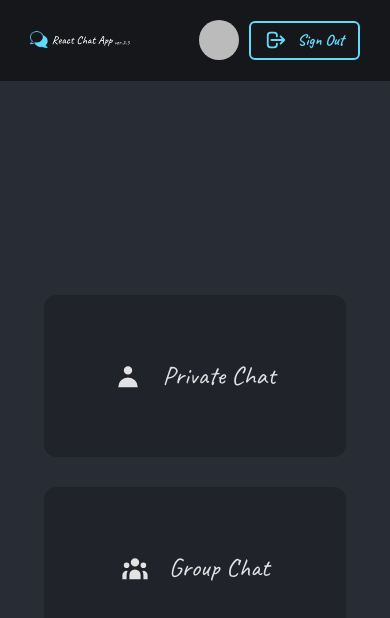
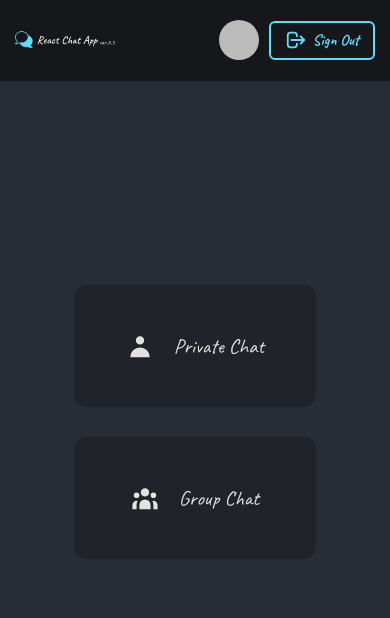
Before and after one commit to shun2218-dev/react-chat-app, a React (Vite) app: page /1/home in a window 390 px wide. Shown: the top 618 px of the page. Built offline with nearby package versions, Linux system fonts and the light colour scheme; no server answers; sample sign-in values are in the browser's storage.

Commit message:
fixed styles3

```diff
--- a/src/App.scss
+++ b/src/App.scss
@@ -4,7 +4,6 @@
   margin: 0 auto;
   padding: 2rem;
   text-align: center;
-  margin-top: 100px;
   height: 100%;
   @media screen and (max-width: 600px) {
     padding: 0.3rem;
--- a/src/components/flashMessage.tsx
+++ b/src/components/flashMessage.tsx
@@ -1,6 +1,7 @@
 import React, { FC } from "react";
 import { Alert, AlertTitle } from "@mui/material";
 import { NavigationState } from "@/types/NavigationState";
+import styles from "@/styles/components/FlashMessage.module.scss";
 
 const FlashMessage: FC<NavigationState> = ({ status, title, text, strong }) => {
   return (
@@ -20,17 +21,21 @@ const FlashMessage: FC<NavigationState> = ({ status, title, text, strong }) => {
         },
         "@media screen and (max-width:600px)": {
           width: "300px",
+          top: "100px",
         },
       }}
     >
       <AlertTitle
         sx={{
           fontFamily: '"Caveat", cursive',
+          "@media screen and (max-width: 600px)": {
+            fontSize: "0.6rem",
+          },
         }}
       >
         {title}
       </AlertTitle>
-      {text}
+      <p className={styles.flashText}>{text}</p>
       {strong && <strong>{strong}</strong>}
     </Alert>
   );
--- a/src/styles/components/Button.module.scss
+++ b/src/styles/components/Button.module.scss
@@ -99,6 +99,7 @@
   font-weight: bold;
   @media screen and (max-width: 600px) {
     font-size: 0.6rem;
+    gap: 5px;
   }
 }
 
--- a/src/styles/components/Card.module.scss
+++ b/src/styles/components/Card.module.scss
@@ -23,4 +23,9 @@
     width: 300px;
     font-size: 1rem;
   }
+  @media screen and (max-width: 400px) {
+    height: 120px;
+    width: 240px;
+    font-size: 0.8rem;
+  }
 }
--- a/src/styles/components/Form.module.scss
+++ b/src/styles/components/Form.module.scss
@@ -1,6 +1,7 @@
 @use "../config//variables" as var;
 
 .form {
+  margin-top: 100px;
   box-sizing: border-box;
   background-color: var.$navy;
   padding: 30px;
--- a/src/styles/components/Header.module.scss
+++ b/src/styles/components/Header.module.scss
@@ -20,7 +20,7 @@
     padding: 20px 40px;
   }
   @media screen and (max-width: 600px) {
-    padding: 18px 30px;
+    padding: 16px 15px;
     min-height: 80.72px;
   }
 }
--- a/src/styles/components/MessageInput.module.scss
+++ b/src/styles/components/MessageInput.module.scss
@@ -27,6 +27,7 @@
   width: 40%;
   height: 20px;
   color: var.$white;
+  padding-bottom: 10px;
   @media screen and (max-width: 1000px) {
     height: 10px;
   }
--- a/src/styles/components/UserList.module.scss
+++ b/src/styles/components/UserList.module.scss
@@ -107,8 +107,14 @@
 .loading {
   text-align: center;
   width: 100%;
+  @media screen and (max-width: 600px) {
+    font-size: 0.6rem;
+  }
 }
 
 .nobody {
   font-size: 1.2rem;
+  @media screen and (max-width: 600px) {
+    font-size: 0.8rem;
+  }
 }
--- /dev/null
+++ b/src/styles/components/flashMessage.module.scss
@@ -0,0 +1,7 @@
+.flashText {
+  font-size: 1rem;
+  @media screen and (max-width: 600px) {
+    font-size: 0.8rem;
+    margin: 0;
+  }
+}
--- a/src/styles/pages/Join.module.scss
+++ b/src/styles/pages/Join.module.scss
@@ -5,11 +5,15 @@
   height: 400px;
   overflow-y: auto;
   width: 600px;
+  box-sizing: border-box;
   @media screen and (max-width: 1000px) {
     width: 360px;
   }
   @media screen and (max-width: 600px) {
     width: 310px;
+  }
+  @media screen and (max-width: 400px) {
+    width: 280px;
   }
 }
 
@@ -28,4 +32,7 @@
   @include mix.hoverColor(lighten(var.$white, 20)) {
     background-color: lighten(var.$black, 20);
   }
+  @media screen and (max-width: 600px) {
+    padding: 5px 15px;
+  }
 }
--- a/src/styles/pages/Private.module.scss
+++ b/src/styles/pages/Private.module.scss
@@ -31,4 +31,7 @@
   @media screen and (max-width: 1000px) {
     font-size: 0.8rem;
   }
+  @media screen and (max-width: 600px) {
+    font-size: 0.6rem;
+  }
 }
```
